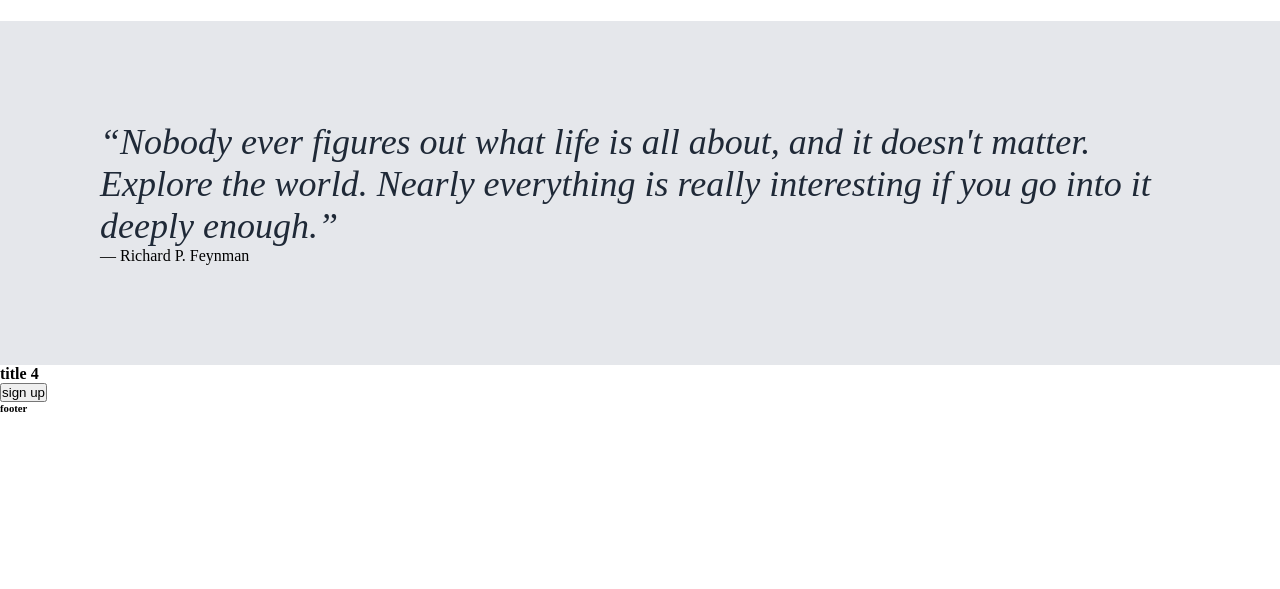
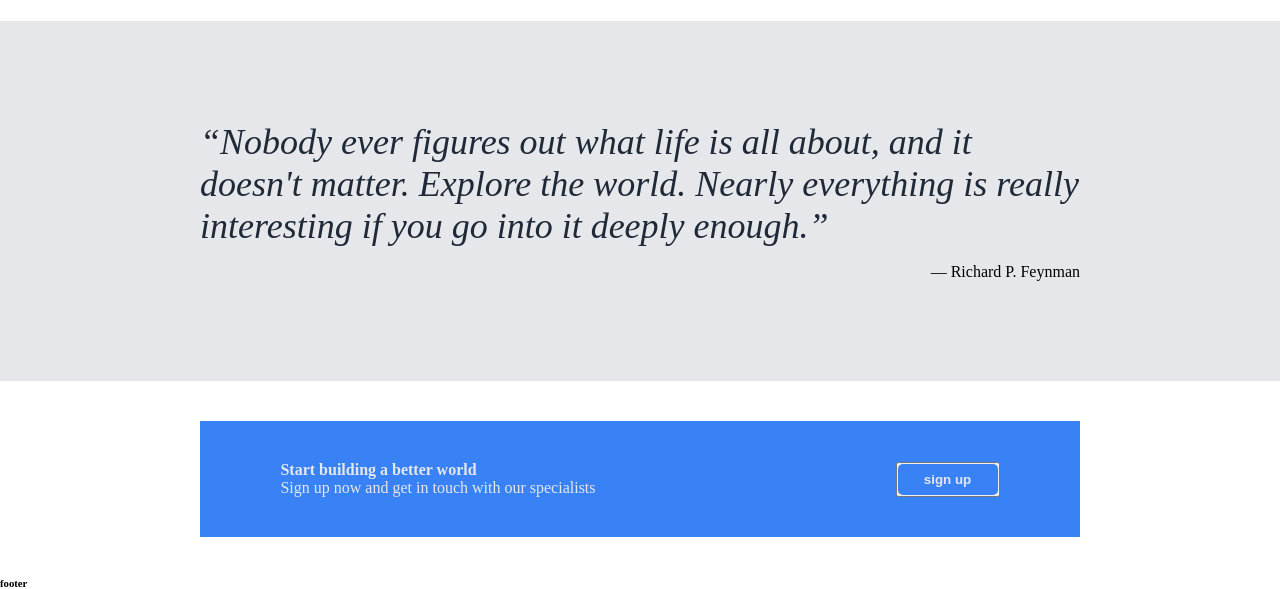
Before and after one commit to eduTzer/css-project, a plain HTML site: page index.html in a window 1280 px wide. Shown: the part 859-1448 px from the top of the page. Before the commit the page ends 1273 px from the top, so only its background shows below. Drawn offline with Linux system fonts and the light colour scheme.

Commit message:
Make main 4

```diff
--- a/index.html
+++ b/index.html
@@ -53,10 +53,10 @@
     <div class="main-4">
         <div class="container">
             <div class="left4">
-                <h4 class="title4">title 4</h4>
-                <p class="signup-message"></p>
+                <h4 class="title4">Start building a better world</h4>
+                <p class="signup-message">Sign up now and get in touch with our specialists</p>
             </div>
-            <button class="sign-up2">sign up</button>
+            <button class="sign-up2"><a class="sign-up">sign up</a></button>
         </div>
     </div>
 
--- a/style.css
+++ b/style.css
@@ -111,15 +111,37 @@ a {
     background-color: #e5e7eb;
     padding: 100px;
     margin-top: 24px;
+    display: flex;
+    flex-direction: column;
 }
 
 .quote {
     font-size: 36px;
     color: #1f2937;
     font-style: italic;
+    margin: 0 100px;
 }
 
 .reference {
+    align-self: flex-end;
+    margin: 16px 100px 0;
+}
+
+.main-4 {
+    margin: 40px 0;
     display: flex;
-    align-self: flex-end;
+    justify-content: center;
+    align-items: center;
 }
+
+.container {
+    display: flex;
+    justify-content: center;
+    align-items: center;
+    background-color: #3882f6;
+    padding: 40px 0;
+    width: 100%;
+    margin: 0 200px;
+    color: #e5e7eb;
+    gap: 300px;
+}
```
